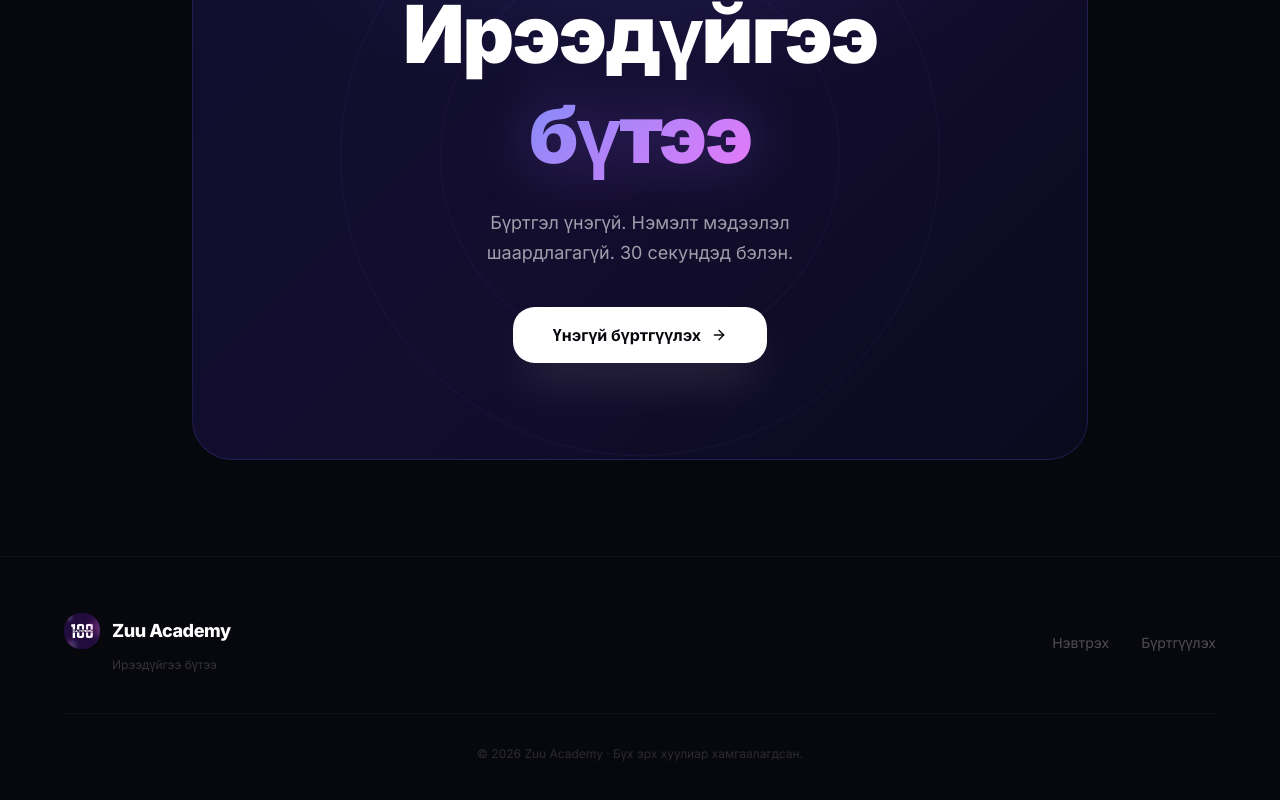
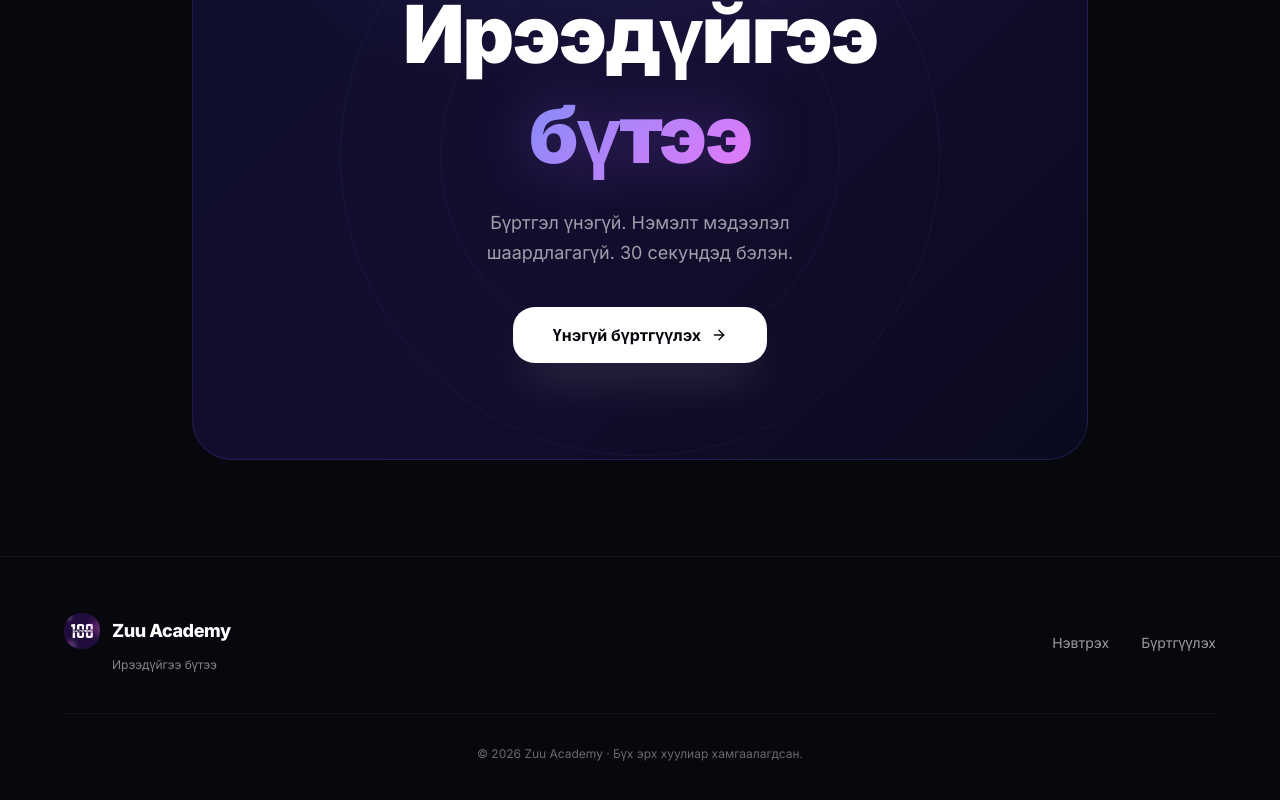
Before and after one commit to Khangarido/zuu-test, a Next.js app: page / in a window 1280 px wide. Shown: the part 3913-4713 px from the top of the page. Built offline with nearby package versions, Linux system fonts and the light colour scheme.

Commit message:
perf: font display optional to unblock LCP, fix low contrast text on landing page

```diff
--- a/src/app/layout.tsx
+++ b/src/app/layout.tsx
@@ -7,14 +7,16 @@ import "./globals.css"
 const inter = Inter({
   subsets: ["latin", "cyrillic"],
   variable: "--font-sans",
-  display: "swap",
+  display: "optional",
+  preload: true,
 })
 
 const baloo2 = Baloo_2({
   subsets: ["latin"],
   weight: ["400", "600", "700"],
   variable: "--font-baloo2",
-  display: "swap",
+  display: "optional",
+  preload: false,
 })
 
 export const metadata: Metadata = {
--- a/src/app/page.tsx
+++ b/src/app/page.tsx
@@ -574,15 +574,15 @@ export default function LandingPage() {
               <Image src="/logo.png" alt="Zuu Academy" width={36} height={36} className="h-9 w-9 rounded-xl object-cover" />
               <span className="font-extrabold text-lg tracking-tight">Zuu Academy</span>
             </Link>
-            <p className="text-xs text-white/18 pl-12">Ирээдүйгээ бүтээ</p>
+            <p className="text-xs text-white/50 pl-12">Ирээдүйгээ бүтээ</p>
           </div>
           <nav className="flex items-center gap-8">
-            <Link href="/login"    className="text-sm text-white/28 hover:text-white/70 transition-colors">Нэвтрэх</Link>
-            <Link href="/register" className="text-sm text-white/28 hover:text-white/70 transition-colors">Бүртгүүлэх</Link>
+            <Link href="/login"    className="text-sm text-white/60 hover:text-white/90 transition-colors">Нэвтрэх</Link>
+            <Link href="/register" className="text-sm text-white/60 hover:text-white/90 transition-colors">Бүртгүүлэх</Link>
           </nav>
         </div>
         <div className="mx-auto max-w-6xl mt-10 pt-8 border-t border-white/[0.04] text-center">
-          <p className="text-xs text-white/14">© 2026 Zuu Academy · Бүх эрх хуулиар хамгаалагдсан.</p>
+          <p className="text-xs text-white/40">© 2026 Zuu Academy · Бүх эрх хуулиар хамгаалагдсан.</p>
         </div>
       </footer>
     </div>
```
